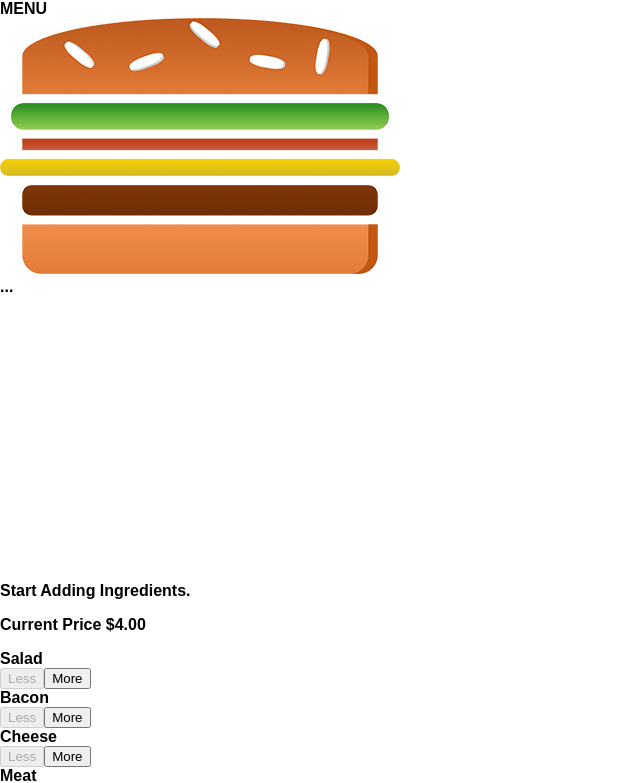
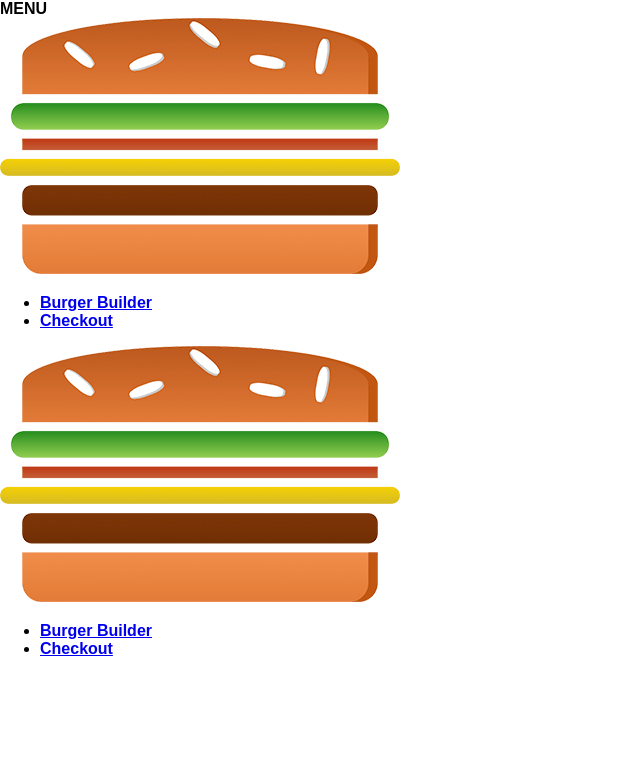
Before and after one commit to sushantdev-git/BurgerBuilder-React, a React app: page / in a window 1280 px wide. Shown: the top 783 px of the page, without its empty margins (0-640 px from the left). Built offline with nearby package versions, Linux system fonts and the light colour scheme; a web font is replaced by a local one.

Commit message:
Added side drawer and Navigatoin Items

```diff
--- a/src/components/Layout/Layout.js
+++ b/src/components/Layout/Layout.js
@@ -1,11 +1,13 @@
 import React from 'react';
 import Aux from '../../hoc/Auxillary';
 import classes from './Layout.css';
-import Toolbar from '../Navigation/Toolbar/Toolbar'
+import Toolbar from '../Navigation/Toolbar/Toolbar';
+import SideDrawer from '../Navigation/SideDrawer/SideDrawer';
 
 const layout = (props) => (
     <Aux>
         <Toolbar />
+        <SideDrawer />
         <main className={classes.Content}>
             {props.children}
         </main>
--- /dev/null
+++ b/src/components/Navigation/NavigationItems/NavigationItem.js/NavigationItem.css
@@ -0,0 +1,24 @@
+.NavigationItem {
+    margin: 0;
+    box-sizing: border-box;
+    display: flex;
+    height:100%;
+    align-items: center;
+}
+
+.NavigationItem a{
+    color: white;
+    text-decoration: none;
+    height:100%;
+    padding: 16px 10px;
+    border-bottom: 4px solid transparent;
+    box-sizing: border-box;
+}
+
+.NavigationItem a:hover,
+.NavigationItem a:active,
+.NavigationItem a.active{
+    background-color:#8f5c2c;
+    border-bottom: 4px solid #40a4ca;
+    color: white;
+}
--- /dev/null
+++ b/src/components/Navigation/NavigationItems/NavigationItem.js/NavigationItem.js
@@ -0,0 +1,13 @@
+import React from "react";
+
+import classes from './NavigationItem.css';
+const navigationItem = (props) => (
+    <li className={classes.NavigationItem}>
+        <a href={props.link}
+            className={props.active ? classes.active : null}>
+            {props.children}
+        </a>
+    </li>
+);
+
+export default navigationItem;
--- /dev/null
+++ b/src/components/Navigation/NavigationItems/NavigationItems.css
@@ -0,0 +1,7 @@
+.NavigationItems {
+    margin: 0;
+    padding: 0;
+    list-style: none;
+    display: flex;
+    align-items: center;
+}
--- /dev/null
+++ b/src/components/Navigation/NavigationItems/NavigationItems.js
@@ -0,0 +1,17 @@
+import React from 'react';
+import NavigationItem from './NavigationItem.js/NavigationItem';
+
+import classes from './NavigationItems.css';
+
+const navigationItems = () => (
+    <ul className={classes.NavigationItems}>
+        <NavigationItem link = '/' active = {false}>
+            Burger Builder
+        </NavigationItem>
+        <NavigationItem link = '/' active = {false}>
+            Checkout
+        </NavigationItem>
+    </ul>
+)
+
+export default navigationItems;
--- /dev/null
+++ b/src/components/Navigation/SideDrawer/SideDrawer.css
@@ -0,0 +1,28 @@
+.SideDrawer{
+    position: fixed;
+    width: 270px;
+    max-width: 70%;
+    height:100%;
+    left: 0;
+    top: 0;
+    z-index: 200;
+    background-color: white;
+    padding: 32px 16px;
+    box-sizing: border-box;
+    transition: transform 300ms ease-out;
+}
+
+
+@media (min-width: 500px) {
+    .SideDrawer{
+        display: none;
+    }
+}
+
+.Open {
+    transform: translateX(0);
+}
+
+.Close{
+    transform: translateX(-100%);
+}
--- /dev/null
+++ b/src/components/Navigation/SideDrawer/SideDrawer.js
@@ -0,0 +1,20 @@
+import React from 'react';
+import Logo from '../../Logo/Logo';
+import NavigationItems from '../NavigationItems/NavigationItems';
+
+
+import classes from './SideDrawer.css';
+const sideDrawer = (props) => {
+
+
+    return (
+        <div className={classes.SideDrawer}>
+            <Logo />
+            <nav>
+                <NavigationItems />
+            </nav>
+        </div>
+    );
+};
+
+export default sideDrawer;
--- a/src/components/Navigation/Toolbar/Toolbar.js
+++ b/src/components/Navigation/Toolbar/Toolbar.js
@@ -2,13 +2,13 @@
 
 import classes from './Toolbar.css';
 import Logo from '../../Logo/Logo'
-
+import NavigationItems from '../NavigationItems/NavigationItems';
 const toolbar = () => (
     <header className={classes.Toolbar}>
         <div>MENU</div>
         <Logo />
         <nav>
-            ...
+            <NavigationItems />
         </nav>
     </header>
 )
```
